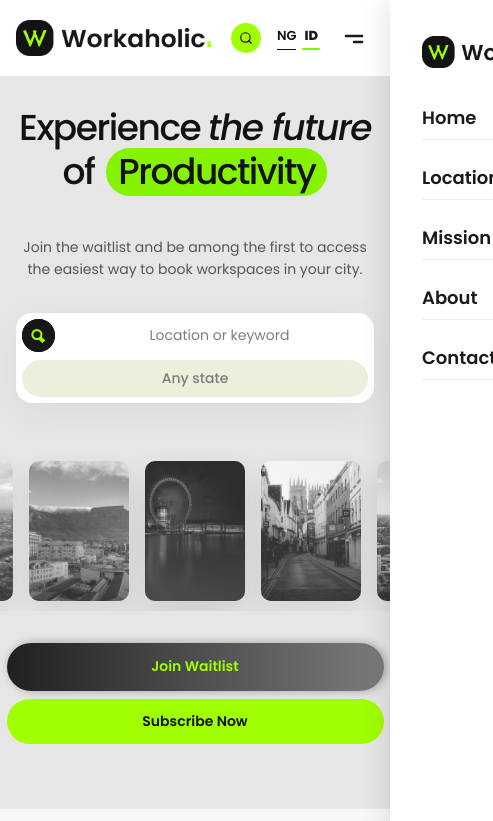
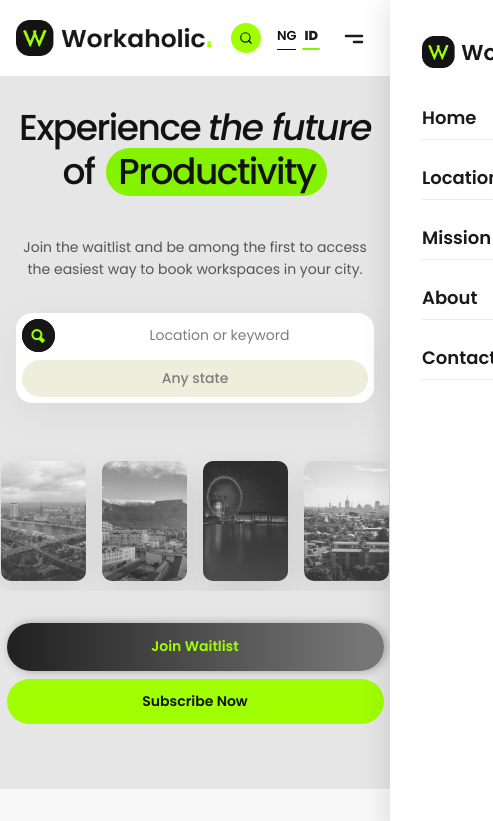
Before and after one commit to Workaholic-Africa/landing_page, a React (Vite) app: page / in a window 390 px wide. Shown: the top 821 px of the page, 493 px wide, since content can reach past the window. Built offline with nearby package versions, Linux system fonts and the light colour scheme.

Commit message:
Remove 4th carousel image and scale down mobile image sizes

```diff
--- a/src/components/Carousel/Carousel.css
+++ b/src/components/Carousel/Carousel.css
@@ -157,8 +157,8 @@
     }
 
     .carousel-item {
-        width: 120px;
-        height: 170px;
+        width: 100px;
+        height: 140px;
     }
 
     .cta-group {
@@ -173,8 +173,8 @@
     }
 
     .carousel-item {
-        width: 100px;
-        height: 140px;
+        width: 85px;
+        height: 120px;
     }
 
     .cta-group {
--- a/src/components/Carousel/Carousel.jsx
+++ b/src/components/Carousel/Carousel.jsx
@@ -10,7 +10,6 @@ const Carousel = () => {
         { id: 1, src: '/images/guinea.png', type: 'bw' },
         { id: 2, src: '/images/egypt.png', type: 'bw' },
         { id: 3, src: '/images/ferrris.png', type: 'color' }, // the middle one is colored
-        { id: 4, src: '/images/street.png', type: 'bw' },
         { id: 5, src: '/images/lagos.png', type: 'bw' },
     ];
 
```
Also changed, not shown: gitlog.txt (added).
